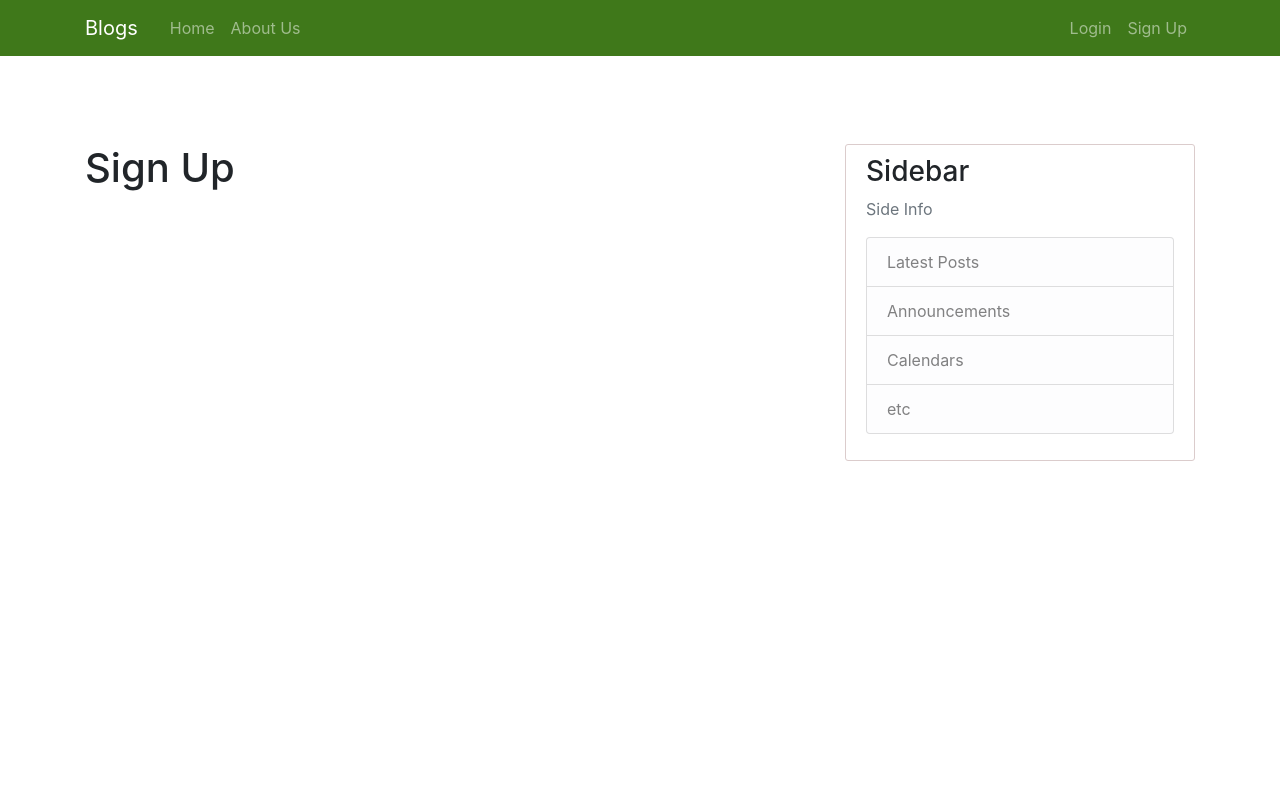
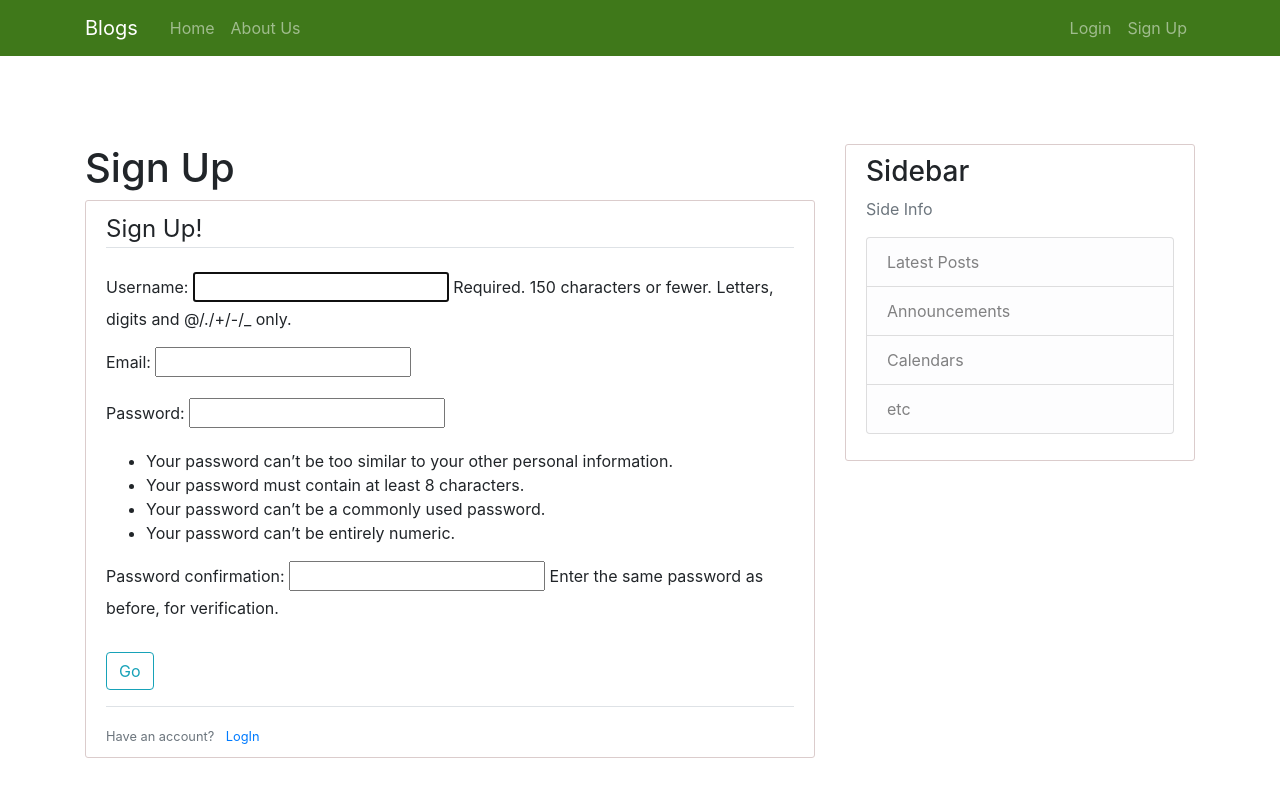
Before and after one commit to sy-r0y/smdisplayblogs, a Django app: page /signup/ in a window 1280 px wide. Run offline with Django 3.2, Linux system fonts and the light colour scheme; some libraries are stand-ins or nearby versions.

Commit message:
updated user forms

```diff
--- a/blogsproject/settings.py
+++ b/blogsproject/settings.py
@@ -40,6 +40,7 @@ INSTALLED_APPS = [
     'django.contrib.staticfiles',
     'blogs.apps.BlogsConfig',
     'users.apps.UsersConfig',
+    #'crispy_forms',
 ]
 
 MIDDLEWARE = [
@@ -125,3 +126,5 @@ STATICFILES_DIRS = [
     os.path.join(BASE_DIR, 'static')
 
 ]
+
+CRISPY_TEMPLATE_PACK= 'bootstrap4'
--- a/blogsproject/urls.py
+++ b/blogsproject/urls.py
@@ -19,11 +19,14 @@ from django.urls import path, include
 from django.conf.urls.static import static
 from django.conf import settings
 
+#from users import views as users_views
+
 
 urlpatterns = [
     path('admin/', admin.site.urls),
     path('', include('blogs.urls')),
     path('', include('users.urls')),
+    #path('signup', users_views.signup)
 
 
 ]
--- a/templates/base.html
+++ b/templates/base.html
@@ -47,7 +47,16 @@
 	<main role="main" class="container">
 	  <div class="row">
 	    <div class="col-md-8">
-	      {% block body %}{% endblock body %}
+	      {% if messages %}
+	      	{% for message in messages %}
+	      		<div class="alert alert-{{message.tags}}">{{message}}</div>
+	      		<br>
+	      	{% endfor %}
+	      {% endif%}
+
+	      {% block body %}
+
+	      {% endblock body %}
 	    </div>
 	    <div class="col-md-4">
 	      <div class="content-section">
--- a/users/templates/users/signup.html
+++ b/users/templates/users/signup.html
@@ -1,5 +1,30 @@
+
+
 {% extends 'base.html' %}
+
+
 
 {% block body %}
 	<h1>Sign Up</h1>
+	<div class='content-section'>
+		<form method="POST">
+			{% csrf_token %}
+			<fieldset class="form-group">
+				<legend class='border-bottom mb-4'>Sign Up!</legend>
+				{{form.as_p}}
+			</fieldset>
+			<div class="form-group">
+				<button class="btn-outline-info btn" type="submit">Go</button>
+			</div>
+		</form>
+		<div class="border-top pt-3">
+			<small class="text-muted">Have an account? <a class="ml-2" href="{% url 'users-login' %}">LogIn</a>
+			</small>
+		</div>
+
+
+
+
+
+	</div>
 {% endblock body %}
--- /dev/null
+++ b/users/userforms.py
@@ -0,0 +1,21 @@
+
+
+# userforms.py module would containe the neccessary logic for the user creation form
+
+# it will inherit from the UserCreationForm()
+
+from django.contrib.auth.forms import UserCreationForm
+from django import forms
+from django.contrib.auth.models import User
+
+class UserSignupForm(UserCreationForm):
+
+	email= forms.EmailField()
+
+	class Meta:  # Meta class gives us a nested namespace for configurations & keeps all the configurations
+				 # in one place.
+				 # Within the configuration we're saying that the "User" model would be affected
+				 # when we save the form(via form.save)
+
+		model= User
+		fields= ['username', 'email', 'password1', 'password2'] # describe which fields we want in the form
--- a/users/views.py
+++ b/users/views.py
@@ -1,18 +1,46 @@
 
 
-from django.shortcuts import render
-from django.contrib.auth.forms import UserCreationForm
+from django.shortcuts import render, redirect
+# from django.contrib.auth.forms import UserCreationForm  # Built-in Django user-creations form
+from django.contrib import messages
+from .userforms import UserSignupForm
+
 
 # Create your views here.
 
+def login(request):
 
-def login(request):
 	template='users/login.html'
 	context={'page_title': "User Login"}
 	return render(request, template, context)
 
 def signup(request):
-	form= UserCreationForm()
+
+	if request.method == 'POST':  # check if the request is a post request(trigged when form is submitted)
+		form= UserSignupForm(request.POST)  # grab the form data which was submitted as the POST request
+
+		if form.is_valid():  # check if the fields are correct/valid. Django does this automagically
+
+			form.save()  # save() submits & saves the user data to the database. Django does this automagically
+
+			username= form.cleaned_data.get('username')  # UserCreationForm() creates a form with 'username' field
+														 # validated form data will be captured-
+														 # from the form.cleaned_data dictionary
+														 # this will have been converted into Python types for us from the form
+														 # Django does this in the background
+
+			# Use Flash Message to show we've received valid data
+			# Diffrent types of messages are availabe(messages.debug, messages.info, messages.success, messages.warning, messages.error)
+
+			messages.success(request, f'Created account for {username}')
+
+			#messages.warning(request, "warning baby") # we can flash any number of messages
+
+			# redirect user to home page once form is successfully submitted
+			return redirect('blogs-home')
+
+	else:
+		form = UserSignupForm()  # instantiate an empty form with any pre-entered data
 
 	template='users/signup.html'
 
```
Also changed, not shown: db.sqlite3.
